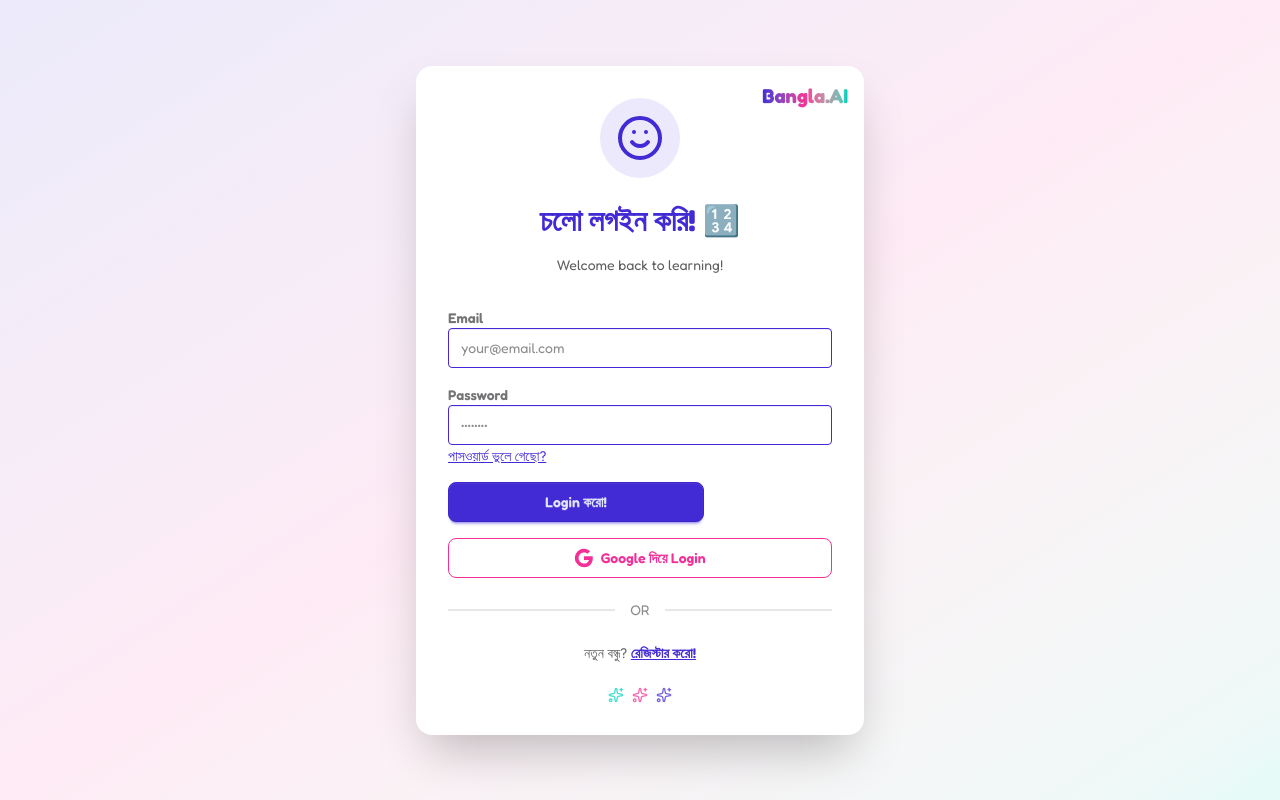
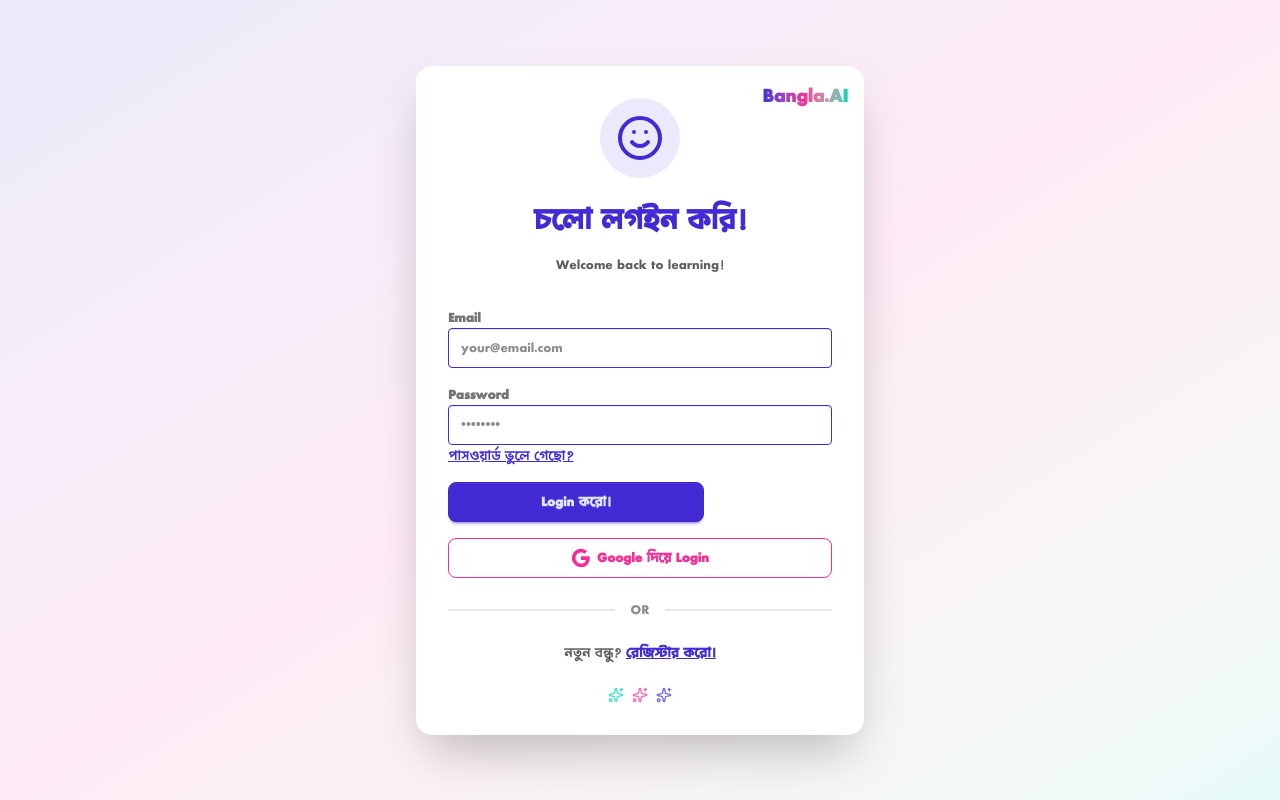
Before and after one commit to meftaul/pathshala, a Next.js app: page /auth/login in a window 1280 px wide. Built offline with nearby package versions, Linux system fonts and the light colour scheme.

Commit message:
feat: add Bangla font support and update font configuration for improved typography

```diff
--- a/app/auth/login/page.tsx
+++ b/app/auth/login/page.tsx
@@ -47,7 +47,7 @@ export default function LoginPage() {
 
                     {/* Title */}
                     <h2 className="text-3xl font-bold text-center mb-2 text-primary">
-                        চলো লগইন করি! 🔢
+                        চলো লগইন করি!
                     </h2>
                     <p className="text-center text-base-content/70 mb-6">
                         Welcome back to learning!
--- a/app/globals.css
+++ b/app/globals.css
@@ -5,5 +5,5 @@
 }
 
 @theme inline {
-  --font-sans: var(--font-fredoka);
+  --font-sans: var(--font-bangla), var(--font-fredoka);
 }
--- a/app/layout.tsx
+++ b/app/layout.tsx
@@ -1,11 +1,29 @@
 import type { Metadata } from "next";
 import { Fredoka } from "next/font/google";
+import localFont from "next/font/local";
 import "./globals.css";
 import { ThemeProvider } from "@/components/theme-provider";
 
 const fredoka = Fredoka({
   subsets: ["latin"],
   variable: "--font-fredoka",
+});
+
+const bangla = localFont({
+  src: [
+    {
+      path: "../public/fonts/li-abu-akkas-unicode.ttf",
+      weight: "400",
+      style: "normal",
+    },
+    {
+      path: "../public/fonts/li-abu-akkas-unicode-italic.ttf",
+      weight: "400",
+      style: "italic",
+    },
+  ],
+  variable: "--font-bangla",
+  display: "swap",
 });
 
 export const metadata: Metadata = {
@@ -89,7 +107,7 @@ export default function RootLayout({
 }>) {
   return (
     <html lang="en" suppressHydrationWarning>
-      <body className={`${fredoka.variable} font-sans antialiased`}>
+      <body className={`${fredoka.variable} ${bangla.variable} font-sans antialiased`}>
         <ThemeProvider
           attribute="data-theme"
           defaultTheme="light"
--- a/tailwind.config.ts
+++ b/tailwind.config.ts
@@ -9,7 +9,8 @@ const config: Config = {
   theme: {
     extend: {
       fontFamily: {
-        sans: ["var(--font-fredoka)", "sans-serif"],
+        sans: ["var(--font-bangla)", "var(--font-fredoka)", "sans-serif"],
+        bangla: ["var(--font-bangla)", "var(--font-fredoka)", "sans-serif"],
       },
     },
   },
```
Also changed, not shown: public/fonts/li-abu-akkas-unicode-italic.ttf (added), public/fonts/li-abu-akkas-unicode.ttf (added).
